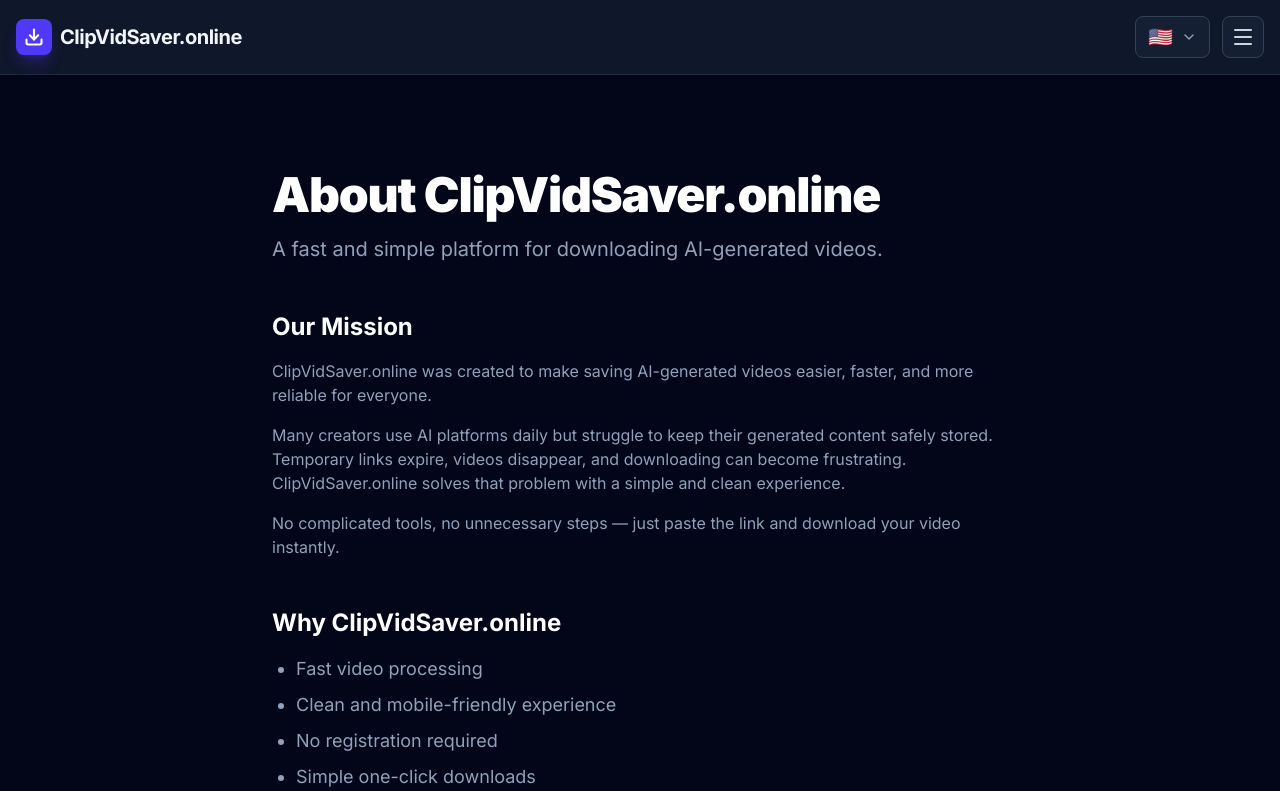
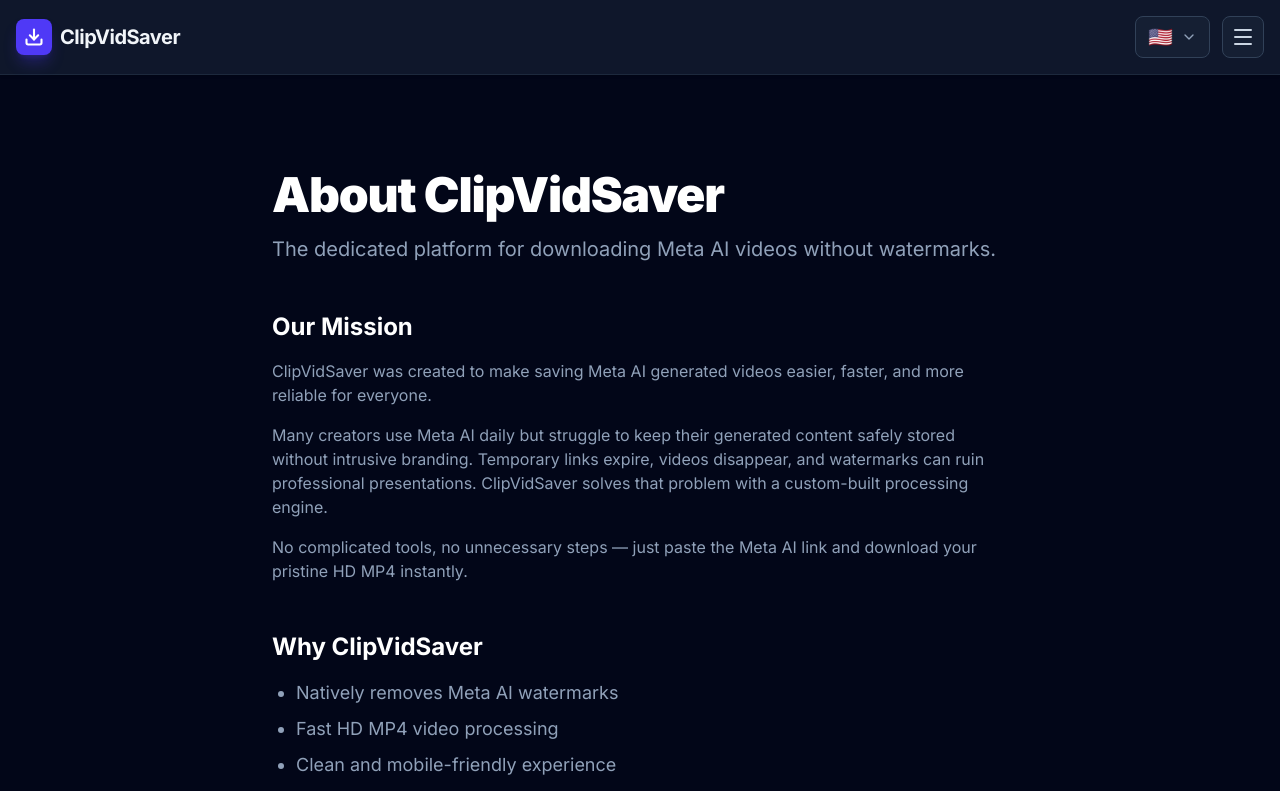
Before and after one commit to rakeshrkrk56-sketch/clipvidsaver.online, a React (Vite) app: page /about in a window 1280 px wide. Shown: the top 791 px of the page. Built offline with nearby package versions, Linux system fonts and the light colour scheme.

Commit message:
feat: rebrand to Meta AI video downloader
Update branding, SEO metadata, and routing to specifically target Meta AI video downloads. Implement a redirect from the root path to the new dedicated download URL.

```diff
--- a/index.html
+++ b/index.html
@@ -5,12 +5,12 @@
     <meta name="viewport" content="width=device-width, initial-scale=1.0" />
 
     <!-- Primary Meta Tags -->
-    <title>AI Video Downloader - Download HD MP4 Without Watermark | ClipVidSaver.online</title>
-    <meta name="title" content="AI Video Downloader - Download HD MP4 Without Watermark" />
-    <meta name="description" content="Download AI videos easily with our free AI video downloader. Save AI-generated files locally in HD MP4 with audio and no watermark. Fast, secure, and reliable." />
-    <meta name="keywords" content="AI video downloader, download ai videos, HD MP4 downloader, no watermark downloader, save ai video, remove watermark ai video" />
+    <title>Meta AI Video Downloader - No Watermark | ClipVidSaver</title>
+    <meta name="title" content="Meta AI Video Downloader - No Watermark | ClipVidSaver" />
+    <meta name="description" content="Download Meta AI generated videos without watermark in HD. Free, fast & working 2026 tool by ClipVidSaver." />
+    <meta name="keywords" content="Meta AI video downloader, download Meta AI videos, Meta AI HD MP4, no watermark Meta AI video, save Meta AI video, remove watermark Meta AI" />
     <meta name="robots" content="index, follow" />
-    <meta name="author" content="ClipVidSaver.online" />
+    <meta name="author" content="ClipVidSaver" />
 
     <!-- Canonical URL -->
     <link rel="canonical" href="https://clipvidsaver.online/" />
@@ -22,15 +22,15 @@
     <!-- Open Graph / Facebook -->
     <meta property="og:type" content="website" />
     <meta property="og:url" content="https://clipvidsaver.online/" />
-    <meta property="og:title" content="AI Video Downloader - Download HD MP4 Without Watermark" />
-    <meta property="og:description" content="Download AI videos easily with our free AI video downloader. Save AI-generated files locally in HD MP4 with audio and no watermark. Fast, secure, and reliable." />
+    <meta property="og:title" content="Meta AI Video Downloader - No Watermark | ClipVidSaver" />
+    <meta property="og:description" content="Download Meta AI generated videos without watermark in HD. Free, fast & working 2026 tool by ClipVidSaver." />
     <meta property="og:image" content="https://clipvidsaver.online/og-image.jpg" />
 
     <!-- Twitter -->
     <meta property="twitter:card" content="summary_large_image" />
     <meta property="twitter:url" content="https://clipvidsaver.online/" />
-    <meta property="twitter:title" content="AI Video Downloader - Download HD MP4 Without Watermark" />
-    <meta property="twitter:description" content="Download AI videos easily with our free AI video downloader. Save AI-generated files locally in HD MP4 with audio and no watermark. Fast, secure, and reliable." />
+    <meta property="twitter:title" content="Meta AI Video Downloader - No Watermark | ClipVidSaver" />
+    <meta property="twitter:description" content="Download Meta AI generated videos without watermark in HD. Free, fast & working 2026 tool by ClipVidSaver." />
     <meta property="twitter:image" content="https://clipvidsaver.online/og-image.jpg" />
 
     <!-- Performance Preloads -->
@@ -47,14 +47,14 @@
           "@type": "WebSite",
           "@id": "https://clipvidsaver.online/#website",
           "url": "https://clipvidsaver.online/",
-          "name": "ClipVidSaver.online",
-          "description": "Download AI videos easily with our free AI video downloader.",
+          "name": "ClipVidSaver",
+          "description": "Download Meta AI generated videos without watermark in HD. Free, fast & working 2026 tool by ClipVidSaver.",
           "inLanguage": "en-US"
         },
         {
           "@type": "WebApplication",
           "@id": "https://clipvidsaver.online/#webapp",
-          "name": "AI Video Downloader",
+          "name": "Meta AI Video Downloader",
           "url": "https://clipvidsaver.online/",
           "applicationCategory": "MultimediaApplication",
           "operatingSystem": "All",
@@ -66,7 +66,7 @@
         {
           "@type": "Organization",
           "@id": "https://clipvidsaver.online/#organization",
-          "name": "ClipVidSaver.online",
+          "name": "ClipVidSaver",
           "url": "https://clipvidsaver.online/",
           "logo": {
             "@type": "ImageObject",
@@ -84,34 +84,34 @@
           "mainEntity": [
             {
               "@type": "Question",
-              "name": "Is ClipVidSaver.online free to use?",
+              "name": "Can I download Meta AI videos without a watermark?",
               "acceptedAnswer": {
                 "@type": "Answer",
-                "text": "Yes. ClipVidSaver.online is completely free to use with no hidden charges or subscriptions."
+                "text": "Yes! ClipVidSaver is specifically designed to remove watermarks from Meta AI generated videos. It extracts the raw HD MP4 file without any branding."
               }
             },
             {
               "@type": "Question",
-              "name": "Do I need an account?",
+              "name": "Is this Meta AI video downloader completely free?",
               "acceptedAnswer": {
                 "@type": "Answer",
-                "text": "No account or registration is required. Simply paste your video link and start downloading."
+                "text": "Absolutely. ClipVidSaver is 100% free to use for downloading Meta AI videos. There are no hidden fees, subscriptions, or limits."
               }
             },
             {
               "@type": "Question",
-              "name": "What video formats are supported?",
+              "name": "Does ClipVidSaver work on mobile phones?",
               "acceptedAnswer": {
                 "@type": "Answer",
-                "text": "ClipVidSaver.online supports MP4 and other commonly used video formats depending on the original source."
+                "text": "Yes, our Meta AI video downloader works seamlessly on iPhone, Android, tablets, and desktop computers. You can save the video directly to your camera roll or downloads folder."
               }
             },
             {
               "@type": "Question",
-              "name": "Is ClipVidSaver.online safe?",
+              "name": "Will the downloaded Meta AI video be high quality?",
               "acceptedAnswer": {
                 "@type": "Answer",
-                "text": "Yes. We use secure HTTPS connections and do not permanently store downloaded videos on our servers."
+                "text": "Yes, ClipVidSaver downloads the original HD MP4 quality directly from Meta AI, ensuring you get the crispest video possible."
               }
             }
           ]
--- a/src/App.tsx
+++ b/src/App.tsx
@@ -1,4 +1,4 @@
-import { BrowserRouter, Routes, Route } from 'react-router-dom';
+import { BrowserRouter, Routes, Route, Navigate } from 'react-router-dom';
 import Header from './components/Header';
 import Footer from './components/Footer';
 import AdPlaceholder from './components/AdPlaceholder';
@@ -25,7 +25,8 @@
 
         <main className="flex-1">
           <Routes>
-            <Route path="/" element={<Home />} />
+            <Route path="/" element={<Navigate to="/meta-ai-video-downloader" replace />} />
+            <Route path="/meta-ai-video-downloader" element={<Home />} />
             <Route path="/about" element={<About />} />
             <Route path="/how-it-works" element={<HowItWorks />} />
             <Route path="/founder" element={<Founder />} />
--- a/src/components/FAQ.tsx
+++ b/src/components/FAQ.tsx
@@ -4,28 +4,20 @@
 
 const FAQS = [
   {
-    q: "Is ClipVidSaver.online free to use?",
-    a: "Yes. ClipVidSaver.online is completely free to use with no hidden charges or subscriptions."
+    q: "Can I download Meta AI videos without a watermark?",
+    a: "Yes! ClipVidSaver is specifically designed to remove watermarks from Meta AI generated videos. It extracts the raw HD MP4 file without any branding."
   },
   {
-    q: "Do I need an account?",
-    a: "No account or registration is required. Simply paste your video link and start downloading."
+    q: "Is this Meta AI video downloader completely free?",
+    a: "Absolutely. ClipVidSaver is 100% free to use for downloading Meta AI videos. There are no hidden fees, subscriptions, or limits."
   },
   {
-    q: "What video formats are supported?",
-    a: "ClipVidSaver.online supports MP4 and other commonly used video formats depending on the original source."
+    q: "Does ClipVidSaver work on mobile phones?",
+    a: "Yes, our Meta AI video downloader works seamlessly on iPhone, Android, tablets, and desktop computers. You can save the video directly to your camera roll or downloads folder."
   },
   {
-    q: "Is ClipVidSaver.online safe?",
-    a: "Yes. We use secure HTTPS connections and do not permanently store downloaded videos on our servers."
-  },
-  {
-    q: "Why is my download slow?",
-    a: "Download speed depends on your internet connection, server load, and the size of the original video file."
-  },
-  {
-    q: "Can I save videos for offline use?",
-    a: "Yes. Downloaded videos are saved directly to your device for offline viewing."
+    q: "Will the downloaded Meta AI video be high quality?",
+    a: "Yes, ClipVidSaver downloads the original HD MP4 quality directly from Meta AI, ensuring you get the crispest video possible."
   }
 ];
 
@@ -37,7 +29,7 @@
       <h2 id="faq-heading" className="text-3xl md:text-4xl font-bold text-center text-white mb-4">
         Frequently Asked<br aria-hidden="true" />Questions
       </h2>
-      <p className="text-center text-lg text-slate-400 mb-12">Common questions about ClipVidSaver.online.</p>
+      <p className="text-center text-lg text-slate-400 mb-12">Common questions about ClipVidSaver.</p>
 
       <div className="space-y-4">
         {FAQS.map((faq, idx) => {
--- a/src/components/Features.tsx
+++ b/src/components/Features.tsx
@@ -1,27 +1,29 @@
-import { PlaySquare, Unlock } from 'lucide-react';
+import { ListOrdered, ShieldCheck } from 'lucide-react';
 
 export default function Features() {
   return (
     <section className="max-w-3xl mx-auto px-4 mb-20 space-y-6" aria-labelledby="features-heading">
-      <h2 id="features-heading" className="sr-only">Downloader Features</h2>
+      <h2 id="features-heading" className="sr-only">How to Download Meta AI Generated Videos</h2>
 
       <article className="bg-slate-900 p-8 rounded-3xl shadow-xl shadow-black/10 border border-slate-800">
         <div className="bg-indigo-500/10 w-12 h-12 rounded-xl flex items-center justify-center mb-6 border border-indigo-500/20">
-          <PlaySquare className="text-indigo-400 w-6 h-6" aria-hidden="true" />
+          <ListOrdered className="text-indigo-400 w-6 h-6" aria-hidden="true" />
         </div>
-        <h3 className="text-xl font-bold text-white mb-3">HD MP4 & Audio Integration</h3>
-        <p className="text-slate-400 leading-relaxed text-lg">
-          We ensure you download files with crystal clear quality using our <strong className="font-medium text-slate-200">HD MP4 downloader</strong> technology. We automatically synchronize the visual and audio components for you.
-        </p>
+        <h3 className="text-xl font-bold text-white mb-4">How to Download Meta AI Generated Videos</h3>
+        <ol className="list-decimal pl-5 space-y-3 text-slate-400 leading-relaxed text-lg">
+          <li><strong>Copy the link</strong>: Get the URL of the Meta AI generated video you want to save.</li>
+          <li><strong>Paste the URL</strong>: Insert it into the ClipVidSaver input box at the top of this page.</li>
+          <li><strong>Download instantly</strong>: Click download and save your HD MP4 file without any watermarks.</li>
+        </ol>
       </article>
 
       <article className="bg-slate-900 p-8 rounded-3xl shadow-xl shadow-black/10 border border-slate-800">
         <div className="bg-indigo-500/10 w-12 h-12 rounded-xl flex items-center justify-center mb-6 border border-indigo-500/20">
-          <Unlock className="text-indigo-400 w-6 h-6" aria-hidden="true" />
+          <ShieldCheck className="text-indigo-400 w-6 h-6" aria-hidden="true" />
         </div>
-        <h3 className="text-xl font-bold text-white mb-3">No Watermark Downloader</h3>
+        <h3 className="text-xl font-bold text-white mb-3">Why Use ClipVidSaver for Meta AI Videos?</h3>
         <p className="text-slate-400 leading-relaxed text-lg">
-          Get a clean <span className="font-semibold text-slate-200">video without any distractive elements</span>. Perfect for creators who need professional-looking files directly from AI generators.
+          ClipVidSaver is specifically built for the Meta AI format. While standard downloaders often fail to process dynamic video generations or leave intrusive branding, our engine natively extracts the raw source file. You get a pristine, <strong className="font-medium text-slate-200">watermark-free HD MP4</strong> that accurately preserves the original quality and audio.
         </p>
       </article>
 
--- a/src/components/Footer.tsx
+++ b/src/components/Footer.tsx
@@ -8,11 +8,11 @@
         <div className="bg-indigo-600 text-white p-2 rounded-lg shadow-lg shadow-indigo-600/30">
           <Download size={24} className="stroke-[2.5]" />
         </div>
-        <span className="font-bold text-2xl text-slate-100 tracking-tight">ClipVidSaver.online</span>
+        <span className="font-bold text-2xl text-slate-100 tracking-tight">ClipVidSaver</span>
       </div>
 
       <p className="text-slate-400 max-w-md mx-auto mb-12 text-lg">
-        Simple and reliable AI video downloading platform
+        The #1 Meta AI Video Downloader
       </p>
 
       <div className="flex flex-wrap justify-center gap-x-6 gap-y-4 text-slate-400 font-medium max-w-3xl mx-auto mb-12">
@@ -28,7 +28,7 @@
       </div>
 
       <p className="text-slate-500 text-sm max-w-2xl mx-auto leading-relaxed">
-        © 2026 ClipVidSaver.online. All rights reserved.<br/>
+        © 2026 ClipVidSaver. The #1 Meta AI Video Downloader. All rights reserved.<br/>
         We are not affiliated with or endorsed by any video platform. Always respect copyright and platform terms of service.
       </p>
     </footer>
--- a/src/components/Header.tsx
+++ b/src/components/Header.tsx
@@ -8,7 +8,7 @@
         <div className="bg-indigo-600 text-white p-2 rounded-lg shadow-lg shadow-indigo-600/30">
           <Download size={20} className="stroke-[2.5]" />
         </div>
-        <span className="font-bold text-xl text-slate-100 tracking-tight">ClipVidSaver.online</span>
+        <span className="font-bold text-xl text-slate-100 tracking-tight">ClipVidSaver</span>
       </Link>
 
       <div className="flex items-center space-x-3">
--- a/src/components/Hero.tsx
+++ b/src/components/Hero.tsx
@@ -2,14 +2,14 @@
   return (
     <section className="text-center pt-16 pb-10 px-4" aria-labelledby="hero-title">
       <div className="inline-block bg-indigo-500/10 border border-indigo-500/20 text-indigo-400 px-4 py-1.5 rounded-full text-sm font-medium mb-6 backdrop-blur-sm">
-        Free AI Video Link Downloader
+        100% Free • No Watermark • HD Quality • Works 2026
       </div>
       <h1 id="hero-title" className="text-4xl md:text-6xl font-black text-white mb-6 leading-tight tracking-tight drop-shadow-sm">
-        Download AI <br className="md:hidden"/> Generated Video
+        Download Meta AI <br className="md:hidden"/> Videos Without Watermark
       </h1>
       <p className="text-lg text-slate-400 max-w-2xl mx-auto leading-relaxed">
-        Simply paste your <span className="font-semibold text-slate-200">AI video link</span> below to save the file instantly.
-        Export your generated media as an <strong className="font-medium text-white">HD MP4</strong> file with audio — free and secure using our <strong className="font-medium text-white">no watermark downloader</strong>.
+        ClipVidSaver is the only free tool that removes <strong className="font-medium text-white">Meta AI watermarks</strong> completely.
+        Simply paste your video link below to save the file instantly as an <strong className="font-medium text-white">HD MP4</strong>.
       </p>
     </section>
   );
--- a/src/components/SEO.tsx
+++ b/src/components/SEO.tsx
@@ -12,8 +12,8 @@
 
   useEffect(() => {
     // 1. Update Title
-    const baseTitle = 'ClipVidSaver.online';
-    const finalTitle = title ? `${title} | ${baseTitle}` : `AI Video Downloader - Download HD MP4 Without Watermark | ${baseTitle}`;
+    const baseTitle = 'ClipVidSaver';
+    const finalTitle = title ? `${title} | ${baseTitle}` : `Meta AI Video Downloader - No Watermark | ${baseTitle}`;
     document.title = finalTitle;
 
     // Update og:title and twitter:title
@@ -24,7 +24,7 @@
     if (twitterTitle) twitterTitle.setAttribute('content', finalTitle);
 
     // 2. Update Description
-    const finalDesc = description || "Download AI videos easily with our free AI video downloader. Save AI-generated files locally in HD MP4 with audio and no watermark. Fast, secure, and reliable.";
+    const finalDesc = description || "Download Meta AI generated videos without watermark in HD. Free, fast & working 2026 tool by ClipVidSaver.";
     const metaDesc = document.querySelector('meta[name="description"]');
     if (metaDesc) metaDesc.setAttribute('content', finalDesc);
 
--- a/src/pages/About.tsx
+++ b/src/pages/About.tsx
@@ -3,37 +3,37 @@
 export default function About() {
   return (
     <>
-      <SEO title="About Us" description="Learn more about ClipVidSaver.online - a fast and simple platform for downloading AI-generated videos." />
+      <SEO title="About Us" description="Learn more about ClipVidSaver - the premier Meta AI video downloader for saving HD MP4s without watermarks." />
       <div className="max-w-3xl mx-auto px-4 py-16 md:py-24">
-      <h1 className="text-4xl md:text-5xl font-black text-white mb-4 tracking-tight">About ClipVidSaver.online</h1>
-      <p className="text-xl text-slate-400 mb-12">A fast and simple platform for downloading AI-generated videos.</p>
+      <h1 className="text-4xl md:text-5xl font-black text-white mb-4 tracking-tight">About ClipVidSaver</h1>
+      <p className="text-xl text-slate-400 mb-12">The dedicated platform for downloading Meta AI videos without watermarks.</p>
 
       <div className="space-y-12">
         <section>
           <h2 className="text-2xl font-bold text-white mb-4">Our Mission</h2>
           <div className="prose prose-lg text-slate-400">
-            <p className="mb-4">ClipVidSaver.online was created to make saving AI-generated videos easier, faster, and more reliable for everyone.</p>
-            <p className="mb-4">Many creators use AI platforms daily but struggle to keep their generated content safely stored. Temporary links expire, videos disappear, and downloading can become frustrating. ClipVidSaver.online solves that problem with a simple and clean experience.</p>
-            <p>No complicated tools, no unnecessary steps — just paste the link and download your video instantly.</p>
+            <p className="mb-4">ClipVidSaver was created to make saving Meta AI generated videos easier, faster, and more reliable for everyone.</p>
+            <p className="mb-4">Many creators use Meta AI daily but struggle to keep their generated content safely stored without intrusive branding. Temporary links expire, videos disappear, and watermarks can ruin professional presentations. ClipVidSaver solves that problem with a custom-built processing engine.</p>
+            <p>No complicated tools, no unnecessary steps — just paste the Meta AI link and download your pristine HD MP4 instantly.</p>
           </div>
         </section>
 
         <section>
-          <h2 className="text-2xl font-bold text-white mb-4">Why ClipVidSaver.online</h2>
+          <h2 className="text-2xl font-bold text-white mb-4">Why ClipVidSaver</h2>
           <ul className="list-disc pl-6 space-y-2 text-lg text-slate-400">
-            <li>Fast video processing</li>
+            <li>Natively removes Meta AI watermarks</li>
+            <li>Fast HD MP4 video processing</li>
             <li>Clean and mobile-friendly experience</li>
-            <li>No registration required</li>
-            <li>Simple one-click downloads</li>
-            <li>Built for creators and AI users</li>
-            <li>Continuously improved based on user feedback</li>
+            <li>No registration or hidden fees</li>
+            <li>Built specifically for Meta AI creators</li>
+            <li>Continuously improved based on platform updates</li>
           </ul>
         </section>
 
         <section>
           <h2 className="text-2xl font-bold text-white mb-4">Our Goal</h2>
           <p className="text-lg text-slate-400">
-            Our goal is to provide creators with a lightweight and reliable tool that helps them keep access to their AI-generated content anytime they need it.
+            Our goal is to provide creators with a dedicated Meta AI video downloader that enables them to present their AI generations cleanly and professionally.
           </p>
         </section>
       </div>
--- a/src/pages/HowItWorks.tsx
+++ b/src/pages/HowItWorks.tsx
@@ -3,41 +3,41 @@
 export default function HowItWorks() {
   return (
     <>
-      <SEO title="How It Works" description="Learn how to use ClipVidSaver.online to download AI-generated videos in HD MP4 format for free." />
+      <SEO title="How It Works" description="Learn how to use ClipVidSaver to download Meta AI generated videos in HD MP4 format without watermarks for free." />
       <div className="max-w-3xl mx-auto px-4 py-16 md:py-24">
-      <h1 className="text-4xl md:text-5xl font-black text-white mb-4 tracking-tight">How ClipVidSaver.online Works</h1>
-      <p className="text-xl text-slate-400 mb-12">Download videos in just a few simple steps.</p>
+      <h1 className="text-4xl md:text-5xl font-black text-white mb-4 tracking-tight">How to Download Meta AI Videos</h1>
+      <p className="text-xl text-slate-400 mb-12">Save watermark-free Meta AI videos in just a few simple steps.</p>
 
       <div className="space-y-8">
         <div className="bg-slate-900 p-8 rounded-3xl shadow-xl shadow-black/10 border border-slate-800">
           <div className="text-indigo-400 font-bold text-sm uppercase tracking-wider mb-2">Step 1</div>
-          <h2 className="text-2xl font-bold text-slate-100 mb-3">Copy the Video URL</h2>
-          <p className="text-slate-400 text-lg">Find the AI-generated video you want to save and copy its full link directly from your browser or sharing page.</p>
+          <h2 className="text-2xl font-bold text-slate-100 mb-3">Copy the Meta AI Video URL</h2>
+          <p className="text-slate-400 text-lg">Find the Meta AI generated video you want to save and copy its full link directly from your browser or sharing page.</p>
         </div>
 
         <div className="bg-slate-900 p-8 rounded-3xl shadow-xl shadow-black/10 border border-slate-800">
           <div className="text-indigo-400 font-bold text-sm uppercase tracking-wider mb-2">Step 2</div>
           <h2 className="text-2xl font-bold text-slate-100 mb-3">Paste the Link</h2>
-          <p className="text-slate-400 text-lg">Paste the copied URL into the ClipVidSaver.online downloader input field.</p>
+          <p className="text-slate-400 text-lg">Paste the copied URL into the ClipVidSaver Meta AI downloader input field on the home page.</p>
         </div>
 
         <div className="bg-slate-900 p-8 rounded-3xl shadow-xl shadow-black/10 border border-slate-800">
           <div className="text-indigo-400 font-bold text-sm uppercase tracking-wider mb-2">Step 3</div>
-          <h2 className="text-2xl font-bold text-slate-100 mb-3">Choose Your Format</h2>
-          <p className="text-slate-400 text-lg">Select the video quality and format that works best for your device and storage needs.</p>
+          <h2 className="text-2xl font-bold text-slate-100 mb-3">Process the Link</h2>
+          <p className="text-slate-400 text-lg">The system instantly analyzes the Meta AI video link to remove watermarks and extract the highest HD MP4 quality.</p>
         </div>
 
         <div className="bg-slate-900 p-8 rounded-3xl shadow-xl shadow-black/10 border border-slate-800">
           <div className="text-indigo-400 font-bold text-sm uppercase tracking-wider mb-2">Step 4</div>
-          <h2 className="text-2xl font-bold text-slate-100 mb-3">Download & Save</h2>
-          <p className="text-slate-400 text-lg">Click download and save your video directly to your device instantly.</p>
+          <h2 className="text-2xl font-bold text-slate-100 mb-3">Download & Save (No Watermark)</h2>
+          <p className="text-slate-400 text-lg">Click download and save your pristine Meta AI video directly to your device instantly.</p>
         </div>
       </div>
 
       <div className="mt-16 text-center">
         <h2 className="text-2xl font-bold text-white mb-4">Simple, Fast & Reliable</h2>
         <p className="text-lg text-slate-400 max-w-2xl mx-auto">
-          ClipVidSaver.online is designed to make AI video downloading easy for everyone without unnecessary steps or confusion.
+          ClipVidSaver is designed to make Meta AI video downloading easy for everyone without unnecessary steps or confusion.
         </p>
       </div>
     </div>
```
Also changed, not shown: src/components/DownloaderSection.tsx (+4 -4 lines).
